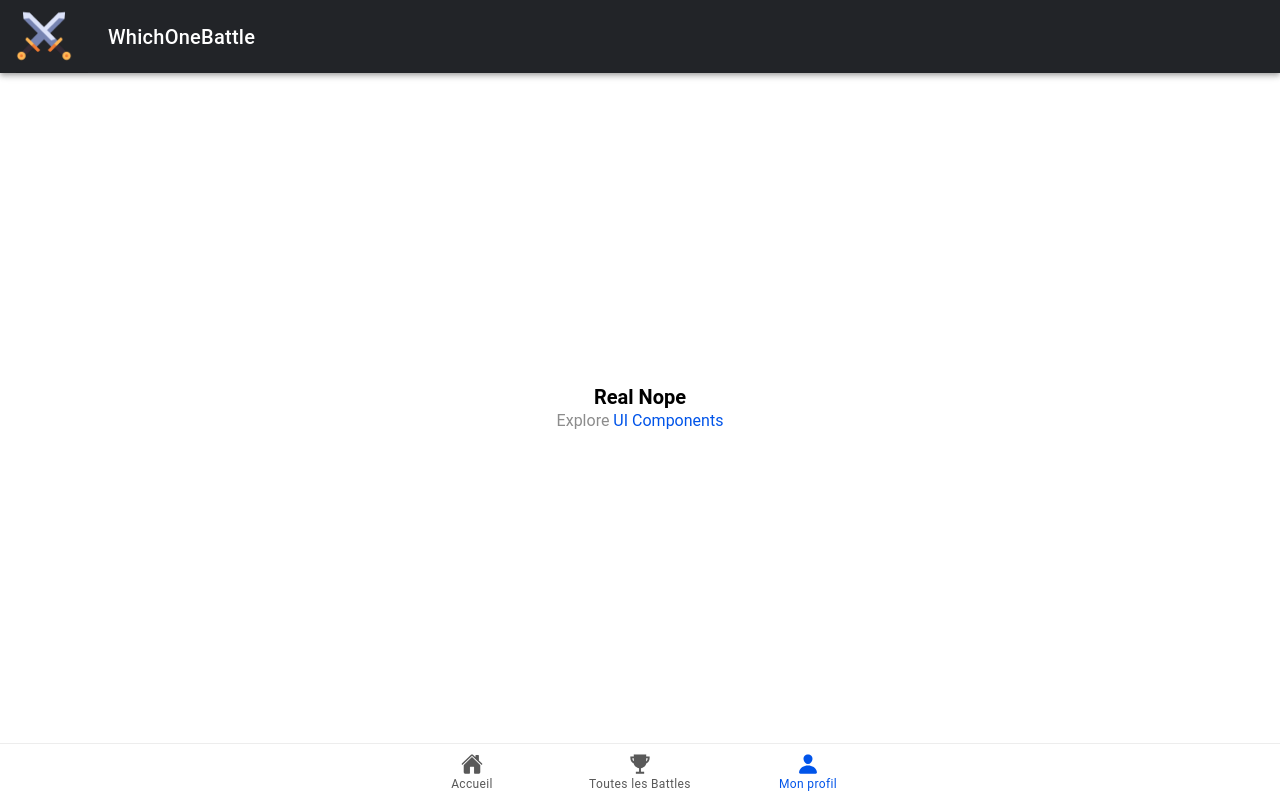
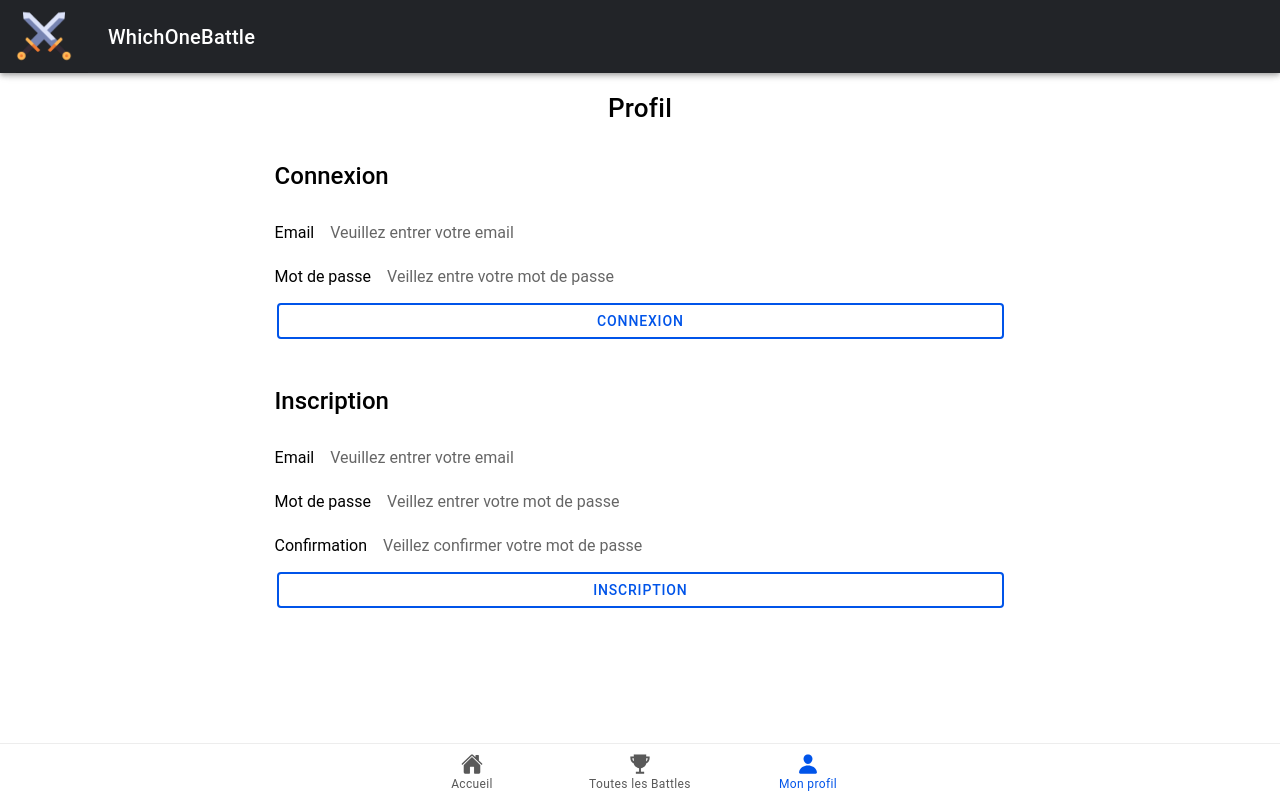
Before and after one commit to JulienPoirierWebDev/whichonebattle, a React (Vite) app: page /tab3 in a window 1280 px wide. Built offline with nearby package versions, Linux system fonts and the light colour scheme.

Commit message:
formulaire connexion et inscription

```diff
--- a/src/pages/Tab3.tsx
+++ b/src/pages/Tab3.tsx
@@ -1,25 +1,98 @@
 import {
   IonContent,
-  IonHeader,
+  IonGrid,
   IonPage,
   IonTitle,
-  IonToolbar,
+  IonRow,
+  IonCol,
+  IonInput,
+  IonButton,
 } from "@ionic/react";
 import ExploreContainer from "../components/ExploreContainer";
 import "./Tab3.css";
 import Header from "../components/Header/Header";
+import { FormEventHandler } from "react";
 
 const Tab3: React.FC = () => {
+  const handleConnexionSubmit = (e: React.FormEvent<HTMLFormElement>) => {
+    e.preventDefault();
+    console.log(e);
+  };
+
+  const handleInscriptionSubmit = (e: React.FormEvent<HTMLFormElement>) => {
+    e.preventDefault();
+    console.log(e);
+  };
   return (
     <IonPage>
       <Header />
       <IonContent>
-        <IonHeader collapse="condense">
-          <IonToolbar>
-            <IonTitle size="large">Nope</IonTitle>
-          </IonToolbar>
-        </IonHeader>
-        <ExploreContainer name="Real Nope" />
+        <IonTitle>
+          <h1 className="ion-text-center">Profil</h1>
+        </IonTitle>
+        <IonGrid>
+          <IonRow class="ion-justify-content-center">
+            <IonCol sizeMd="7">
+              <h2>Connexion</h2>
+            </IonCol>
+          </IonRow>
+          <IonRow class="ion-justify-content-center">
+            <IonCol sizeMd="7">
+              <form id="connexion" action="" onSubmit={handleConnexionSubmit}>
+                <IonInput
+                  name="email"
+                  label="Email"
+                  placeholder="Veuillez entrer votre email"
+                  type="email"
+                />
+                <IonInput
+                  name="password"
+                  type="password"
+                  label="Mot de passe"
+                  placeholder="Veillez entre votre mot de passe"
+                />
+                <IonButton fill="outline" type="submit" expand="block">
+                  Connexion
+                </IonButton>
+              </form>
+            </IonCol>
+          </IonRow>
+
+          <IonRow class="ion-justify-content-center ion-margin-top">
+            <IonCol sizeMd="7">
+              <h2>Inscription</h2>
+            </IonCol>
+          </IonRow>
+          <IonRow class="ion-justify-content-center">
+            <IonCol sizeMd="7">
+              <form
+                action=""
+                id="inscription"
+                onSubmit={handleInscriptionSubmit}
+              >
+                <IonInput
+                  name="email"
+                  label="Email"
+                  placeholder="Veuillez entrer votre email"
+                  type="email"
+                />
+                <IonInput
+                  type="password"
+                  label="Mot de passe"
+                  placeholder="Veillez entrer votre mot de passe"
+                />
+                <IonInput
+                  type="password"
+                  label="Confirmation"
+                  placeholder="Veillez confirmer votre mot de passe"
+                />
+                <IonButton fill="outline" type="submit" expand="block">
+                  Inscription
+                </IonButton>
+              </form>
+            </IonCol>
+          </IonRow>
+        </IonGrid>
       </IonContent>
     </IonPage>
   );
```
